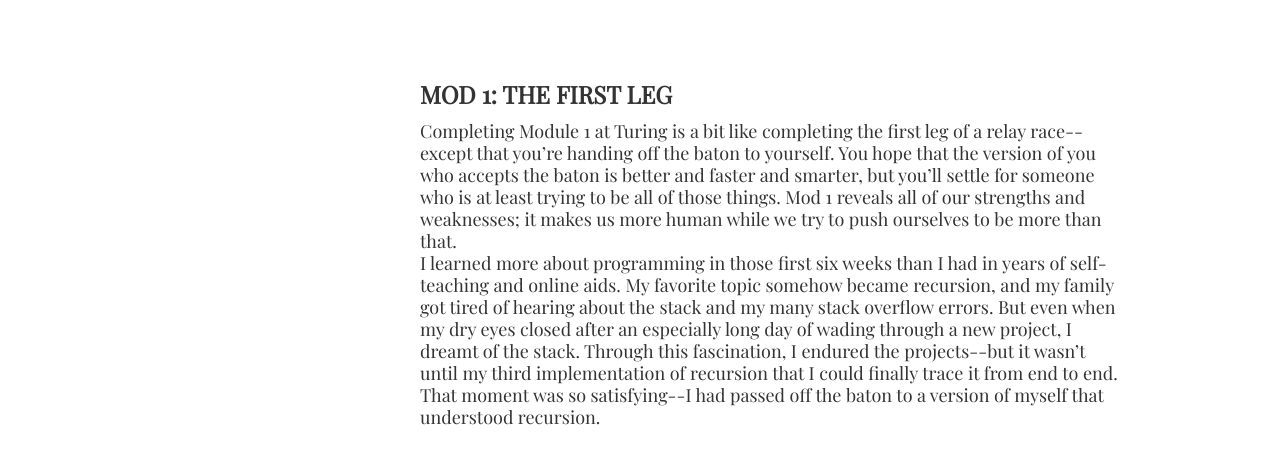
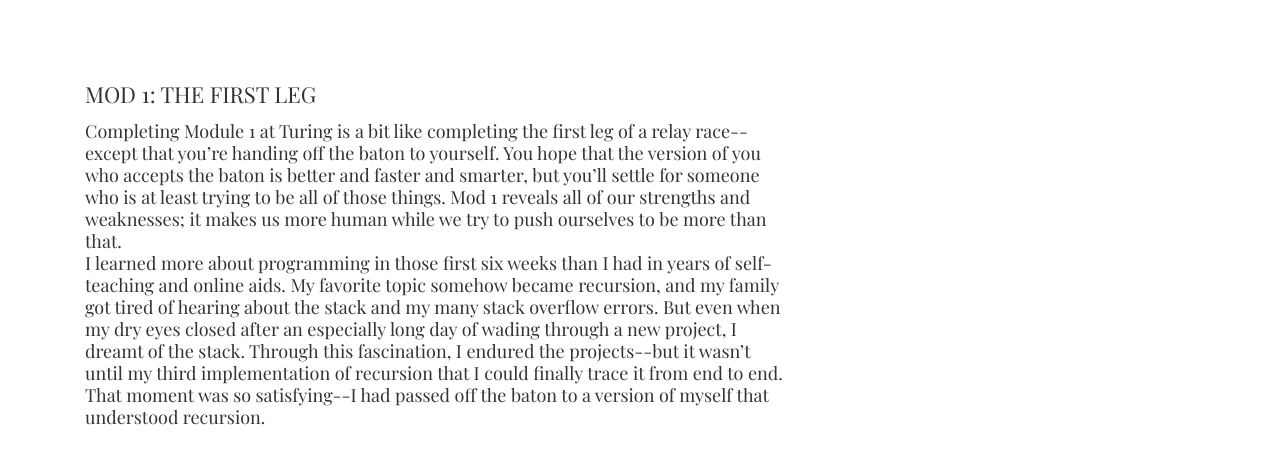
Before and after one commit to TheKaterTot/thekatertot.github.io, a plain HTML site: page blog.html in a window 1280 px wide. Shown: the part 84-548 px from the top of the page. Drawn offline with nearby package versions, Linux system fonts and the light colour scheme.

Commit message:
Adjusts alignment of titles

```diff
--- a/assets/stylesheets/main.css
+++ b/assets/stylesheets/main.css
@@ -69,10 +69,6 @@ body {
   font-style: italic;
   text-align: center;
 }
-/* Footer */
-#footer {
-
-}
 
 /* Typography */
 
@@ -83,11 +79,15 @@ h2 {
 }
 
 h3 {
-  font-weight: 700;
-  font-size: 24px;
+  font-weight: 400;
+  font-size: 22px;
   padding-top: 15px;
   padding-bottom: 15px;
   text-transform: uppercase;
+}
+
+#left-align {
+	text-align: left;
 }
 
 /* Content */
@@ -97,9 +97,9 @@ h3 {
   display: block;
   padding-left: 30px;
   padding-right: 30px;
-  width: 500px;
   margin: auto;
 	position: relative;
+	vertical-align: middle;
 }
 
 .personal_photo {
@@ -113,8 +113,16 @@ h3 {
 	text-align: left;
 }
 
-.center-object {
-	margin: 0 auto;
+div p {
+	text-align: left;
+}
+
+section div {
+	vertical-align: middle;
+}
+
+section h3 {
+	text-align: center;
 }
 /* Nav */
 
@@ -148,6 +156,7 @@ h3 {
 
 /* Logo */
 .logo {
+	font-weight: 400;
 	color: #34495E;
 	font-size: 24px;
 }
--- a/blog.html
+++ b/blog.html
@@ -22,9 +22,10 @@
         <li><a href = "blog.html">Blog</a></li>
       </ul>
     </div>
-  <section class="center-objects">
+  <section>
     <div class="container">
-      <h3>Mod 1: The First Leg</h3>
+      <h3 id="left-align">Mod 1: The First Leg</h3>
+      <div>
       <p>
         Completing Module 1 at Turing is a bit like completing the first leg of
         a relay race--except that you’re handing off the baton to yourself. You
@@ -45,6 +46,7 @@
         of myself that understood recursion.
       </p>
     </div>
+    </div>
   </section>
   <footer>
   </footer>
```
Also changed, not shown: about.html (+1 -0 lines).
